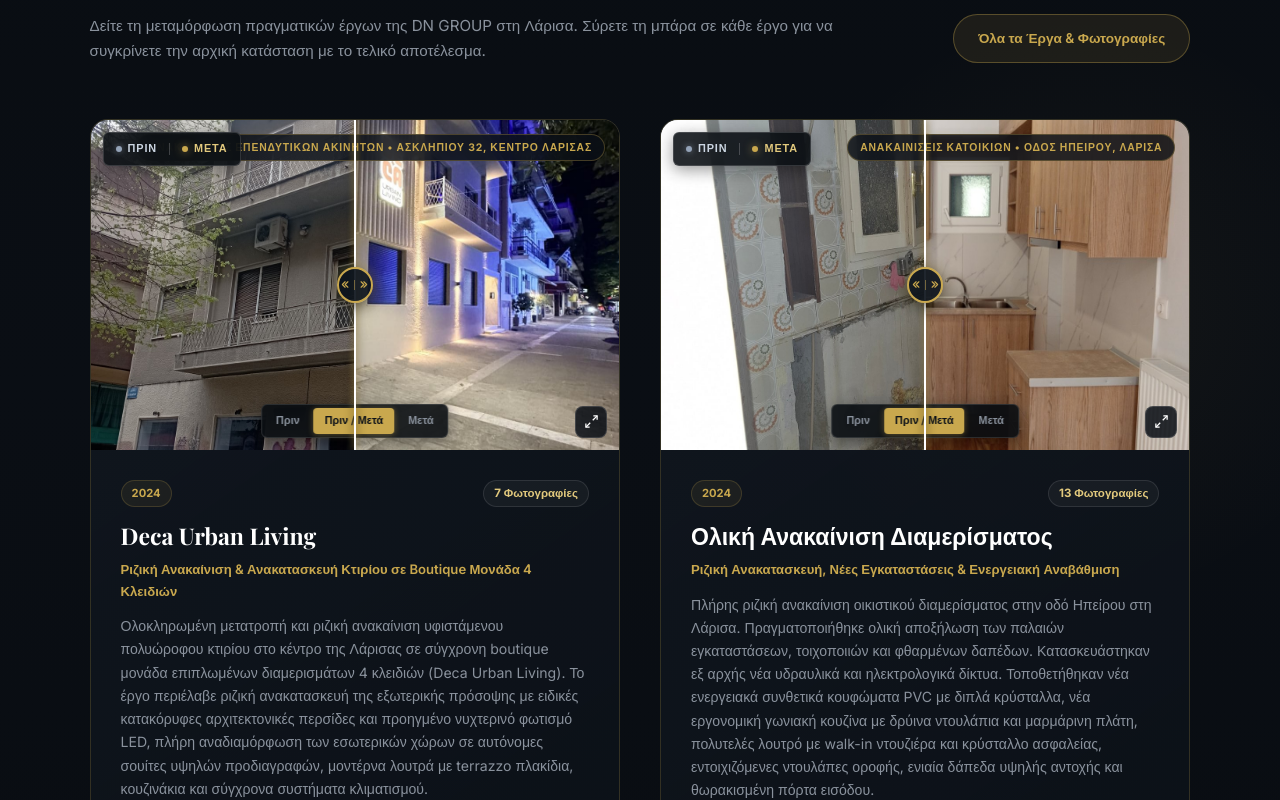
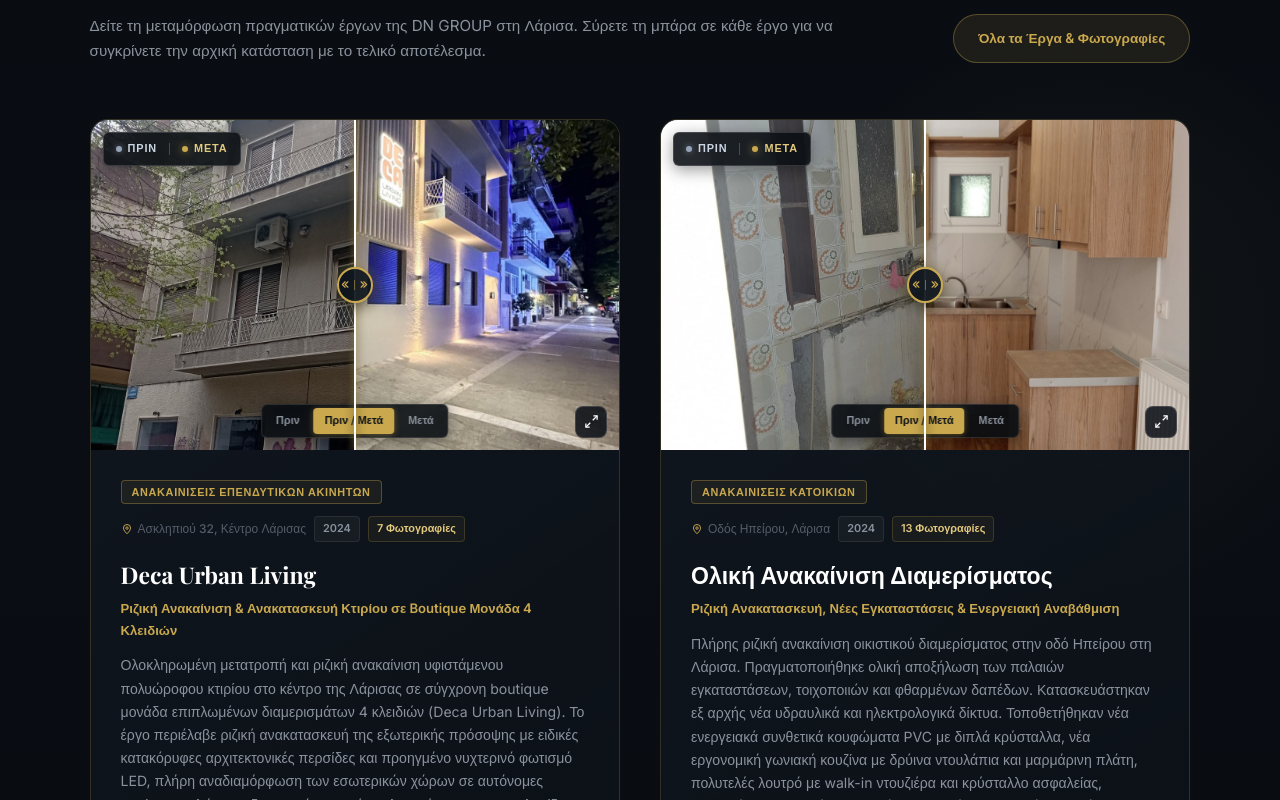
Before and after one commit to vaggelismpomponis/dimeras, a Next.js app: page / in a window 1280 px wide. Shown: the part 3440-4240 px from the top of the page. Built offline with nearby package versions, Linux system fonts and the light colour scheme.

Commit message:
fix: resolve badge and header overlap on homepage showcase and projects gallery

```diff
--- a/src/app/globals.css
+++ b/src/app/globals.css
@@ -39,4 +39,4 @@
 .pgm-thumb-dot--before {
   background: #94a3b8 !important;
 }
-/* Updated project categories */
+/* Fixed overlap in HomeProjectsShowcase, Projects page, and header */
--- a/src/components/Header.tsx
+++ b/src/components/Header.tsx
@@ -20,7 +20,7 @@ export default function Header() {
 
   useEffect(() => {
     const handleScroll = () => {
-      setScrolled(window.scrollY > 60);
+      setScrolled(window.scrollY > 20);
     };
     window.addEventListener("scroll", handleScroll, { passive: true });
     handleScroll();
--- a/src/components/HomeProjectsShowcase.tsx
+++ b/src/components/HomeProjectsShowcase.tsx
@@ -69,17 +69,24 @@ export default function HomeProjectsShowcase() {
                     onOpenGallery={() => setSelectedProject(project)}
                   />
                 )}
-                <div className="hps-card-badge">
-                  {project.category} • {project.location}
-                </div>
               </div>
 
               <div className="hps-card-body">
                 <div className="hps-card-meta">
-                  <span className="hps-year">{project.year}</span>
-                  <span className="hps-photo-count">
-                    {project.gallery.length} Φωτογραφίες
-                  </span>
+                  <span className="hps-category-badge">{project.category}</span>
+                  <div className="hps-card-meta-right">
+                    <span className="hps-location">
+                      <svg width="12" height="12" viewBox="0 0 20 20" fill="none" stroke="currentColor" strokeWidth="1.6" aria-hidden="true">
+                        <path d="M10 18s-6-5.69-6-9.5A6 6 0 0116 8.5C16 12.31 10 18 10 18z" />
+                        <circle cx="10" cy="8.5" r="2" />
+                      </svg>
+                      {project.location}
+                    </span>
+                    <span className="hps-year">{project.year}</span>
+                    <span className="hps-photo-count">
+                      {project.gallery.length} Φωτογραφίες
+                    </span>
+                  </div>
                 </div>
 
                 <h3 className="hps-card-title">{project.title}</h3>
--- a/src/styles/header.css
+++ b/src/styles/header.css
@@ -25,7 +25,8 @@
 }
 
 .site-header.scrolled {
-  background: rgba(9, 13, 18, 0.75);
+  background: rgba(9, 13, 18, 0.95);
+  box-shadow: 0 4px 24px rgba(0, 0, 0, 0.45);
   backdrop-filter: blur(24px) saturate(1.2);
   -webkit-backdrop-filter: blur(24px) saturate(1.2);
   border-bottom-color: var(--border);
--- a/src/styles/home-projects.css
+++ b/src/styles/home-projects.css
@@ -2,6 +2,7 @@
    HOME PROJECTS SHOWCASE (ΠΡΙΝ & ΜΕΤΑ)
    ============================================================ */
 .hps-section {
+  scroll-margin-top: calc(var(--header-h) + 20px);
   background: linear-gradient(180deg, var(--bg-deep) 0%, #0a0e14 50%, var(--bg-deep) 100%);
   padding: clamp(64px, 8vw, 110px) clamp(24px, 7vw, 120px);
   position: relative;
@@ -129,24 +130,6 @@
   background: #090e14;
 }
 
-.hps-card-badge {
-  position: absolute;
-  top: 14px;
-  right: 14px;
-  z-index: 6;
-  padding: 4px 12px;
-  background: rgba(10, 15, 22, 0.82);
-  backdrop-filter: blur(8px);
-  -webkit-backdrop-filter: blur(8px);
-  border: 1px solid rgba(201, 168, 78, 0.3);
-  border-radius: 100px;
-  font-size: 0.65rem;
-  font-weight: 700;
-  color: var(--gold);
-  letter-spacing: 0.08em;
-  text-transform: uppercase;
-}
-
 .hps-card-body {
   padding: clamp(22px, 3vw, 30px);
   display: flex;
@@ -158,27 +141,65 @@
   display: flex;
   align-items: center;
   justify-content: space-between;
-  margin-bottom: 10px;
+  gap: 12px;
+  margin-bottom: 14px;
+  flex-wrap: wrap;
+}
+
+.hps-category-badge {
+  display: inline-flex;
+  align-items: center;
+  padding: 4px 10px;
+  background: rgba(201, 168, 78, 0.08);
+  border: 1px solid rgba(201, 168, 78, 0.35);
+  border-radius: 4px;
+  font-size: 0.68rem;
+  font-weight: 700;
+  color: var(--gold);
+  letter-spacing: 0.06em;
+  text-transform: uppercase;
+  line-height: 1.3;
+}
+
+.hps-card-meta-right {
+  display: inline-flex;
+  align-items: center;
+  gap: 8px;
+  flex-wrap: wrap;
+}
+
+.hps-location {
+  display: inline-flex;
+  align-items: center;
+  gap: 5px;
+  font-size: 0.75rem;
+  color: var(--text-tertiary);
+  font-weight: 500;
+}
+
+.hps-location svg {
+  color: var(--gold);
+  flex-shrink: 0;
 }
 
 .hps-year {
-  background: var(--gold-subtle);
-  color: var(--gold);
-  padding: 3px 10px;
-  border-radius: 100px;
-  border: 1px solid rgba(201, 168, 78, 0.2);
-  font-size: 0.7rem;
-  font-weight: 700;
+  background: rgba(255, 255, 255, 0.04);
+  color: var(--text-secondary);
+  padding: 3px 8px;
+  border-radius: 4px;
+  border: 1px solid rgba(255, 255, 255, 0.08);
+  font-size: 0.68rem;
+  font-weight: 600;
 }
 
 .hps-photo-count {
-  font-size: 0.72rem;
-  font-weight: 700;
+  font-size: 0.68rem;
+  font-weight: 600;
   color: var(--gold-light);
-  background: rgba(255, 255, 255, 0.04);
-  padding: 3px 10px;
-  border-radius: 100px;
-  border: 1px solid rgba(255, 255, 255, 0.1);
+  background: rgba(201, 168, 78, 0.06);
+  padding: 3px 8px;
+  border-radius: 4px;
+  border: 1px solid rgba(201, 168, 78, 0.2);
 }
 
 .hps-card-title {
--- a/src/styles/projects.css
+++ b/src/styles/projects.css
@@ -4,8 +4,9 @@
    ============================================================ */
 
 .projects-section {
+  scroll-margin-top: calc(var(--header-h) + 20px);
   background: var(--bg-deep);
-  padding: clamp(32px, 5vw, 56px) clamp(24px, 8vw, 140px) clamp(80px, 10vw, 140px);
+  padding: clamp(40px, 6vw, 64px) clamp(24px, 8vw, 140px) clamp(80px, 10vw, 140px);
   position: relative;
 }
 
@@ -172,47 +173,6 @@
   text-transform: uppercase;
 }
 
-/* Category label — plain text, not a pill ──────────────────── */
-.project-card-category {
-  position: absolute;
-  top: 12px;
-  left: 12px;
-  z-index: 2;
-  font-size: 0.64rem;
-  font-weight: 700;
-  letter-spacing: 0.1em;
-  color: rgba(201, 168, 78, 0.85);
-  text-transform: uppercase;
-  background: rgba(9, 13, 18, 0.72);
-  backdrop-filter: blur(8px);
-  padding: 4px 8px;
-  border-left: 2px solid var(--gold);
-}
-
-/* Before/After photo count — simple flat tag */
-.project-card-ba-pill {
-  position: absolute;
-  top: 12px;
-  right: 12px;
-  z-index: 6;
-  padding: 4px 10px;
-  background: rgba(9, 13, 18, 0.8);
-  border: 1px solid rgba(201, 168, 78, 0.35);
-  border-radius: 2px;
-  font-size: 0.62rem;
-  font-weight: 700;
-  color: var(--gold-light);
-  letter-spacing: 0.04em;
-  cursor: pointer;
-  transition: background 0.18s, color 0.18s;
-}
-
-.project-card-ba-pill:hover {
-  background: var(--gold);
-  color: #090d12;
-  border-color: var(--gold);
-}
-
 /* ── Card body ──────────────────────────────────────────────── */
 .project-card-body {
   padding: clamp(20px, 2.5vw, 28px);
@@ -225,7 +185,31 @@
   display: flex;
   align-items: center;
   justify-content: space-between;
-  margin-bottom: 10px;
+  gap: 12px;
+  margin-bottom: 12px;
+  flex-wrap: wrap;
+}
+
+.project-card-category-badge {
+  display: inline-flex;
+  align-items: center;
+  padding: 4px 10px;
+  background: rgba(201, 168, 78, 0.08);
+  border: 1px solid rgba(201, 168, 78, 0.35);
+  border-radius: 4px;
+  font-size: 0.68rem;
+  font-weight: 700;
+  color: var(--gold);
+  letter-spacing: 0.06em;
+  text-transform: uppercase;
+  line-height: 1.3;
+}
+
+.project-card-meta-right {
+  display: inline-flex;
+  align-items: center;
+  gap: 10px;
+  flex-wrap: wrap;
 }
 
 .project-card-location {
```
Also changed, not shown: src/components/projects/ProjectCard.tsx (+4 -13 lines).
